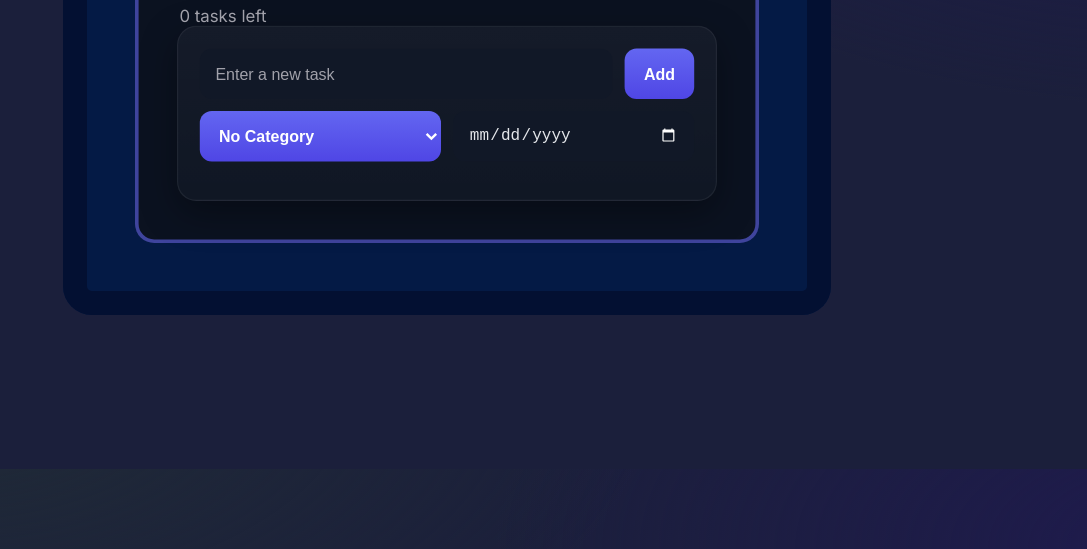
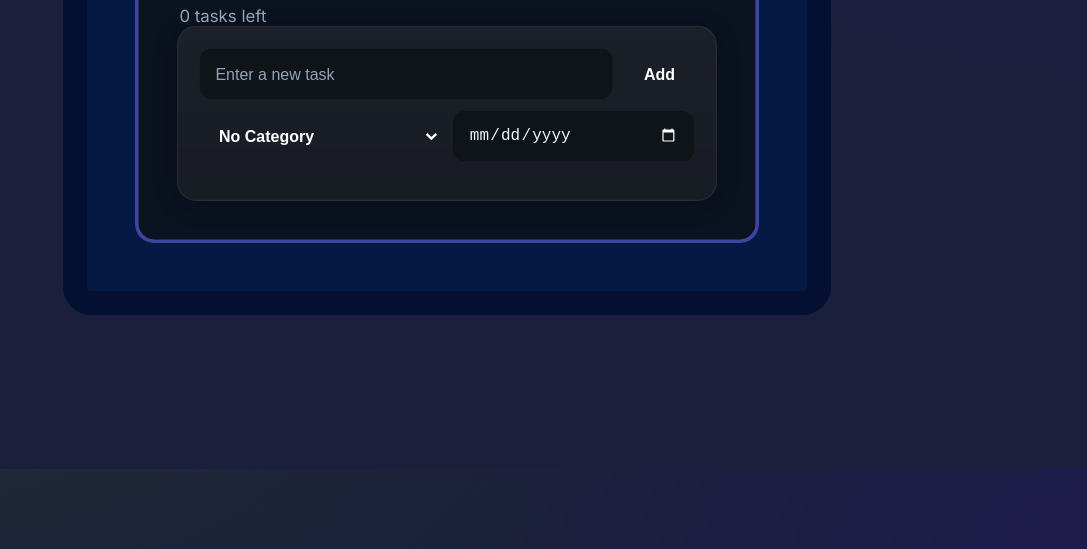
Before and after one commit to mustafyu/to-do-list, a website: page index.html in a window 1280 px wide. Shown: the part 331-880 px from the top of the page, without its empty margins (193-1280 px from the left). Drawn offline with Linux system fonts and the light colour scheme.

Commit message:
added minimalsit style part 1

```diff
--- a/Style.css
+++ b/Style.css
@@ -1,16 +1,16 @@
-/* ========== Theme tokens (easy to tweak colors in one place) ========== */
+/* ========== Modern Minimalist Theme ========== */
 :root {
-    --bg: #0f172a;             /* page background (slate-900) */
-    --bg-accent: #111827;      /* slightly lighter bg */
-    --card: #0b1220;           /* card color */
-    --text: #e5e7eb;           /* base text */
-    --muted: #a1a1aa;          /* secondary text */
-    --brand: #6366f1;          /* primary violet */
-    --brand-strong: #4f46e5;   /* darker hover */
-    --success: #22c55e;        /* done check */
-    --danger: #ef4444;         /* delete */
-    --ring: rgba(99,102,241,0.45); /* focus ring */
-    --shadow: 0 10px 30px rgba(0,0,0,.35);
+    --bg: #0a0e27;
+    --bg-accent: #0f1419;
+    --card: #13171f;
+    --text: #f1f5f9;
+    --muted: #94a3b8;
+    --brand: #6366f1;
+    --success: #10b981;
+    --danger: #ef4444;
+    --warning: #f59e0b;
+    --border: rgba(148, 163, 184, 0.1);
+    --shadow: 0 4px 20px rgba(0,0,0,.2);
 }
 
 /* System font fallback if Google Fonts blocked */
```
